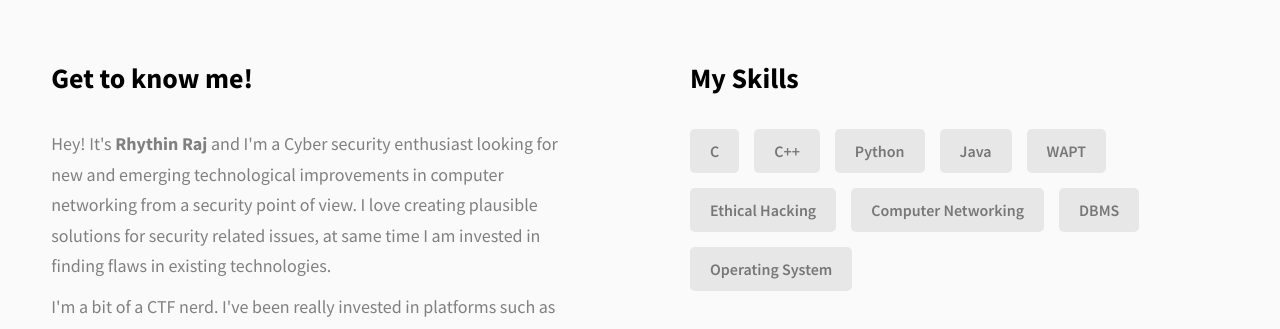
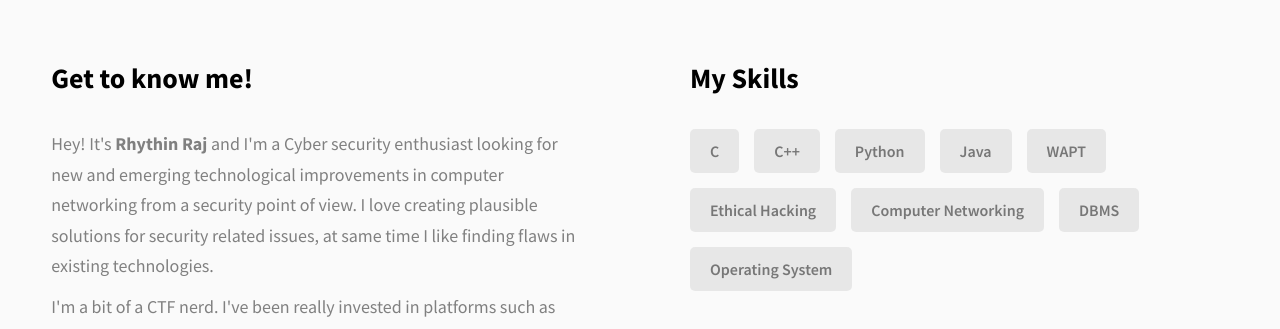
Before and after one commit to neptune0x13/neptune0x13.github.io, a website: page index.html in a window 1280 px wide. Shown: the part 1080-1409 px from the top of the page. Drawn offline with Linux system fonts and the light colour scheme.

Commit message:
Update index.html

```diff
--- a/index.html
+++ b/index.html
@@ -164,7 +164,7 @@
                 Hey! It's
                 <strong>Rhythin Raj</strong>
                 and  I'm a Cyber security enthusiast looking for new and emerging technological improvements in computer networking from a security point of view.
-                I love creating plausible solutions for security related issues, at same time I am invested in finding flaws in existing technologies.
+                I love creating plausible solutions for security related issues, at same time I like finding flaws in existing technologies.
               </p>
               <p class="about__content-details-para">
                 I'm a bit of a CTF nerd. I've been really invested in platforms such as tryhackme
```
